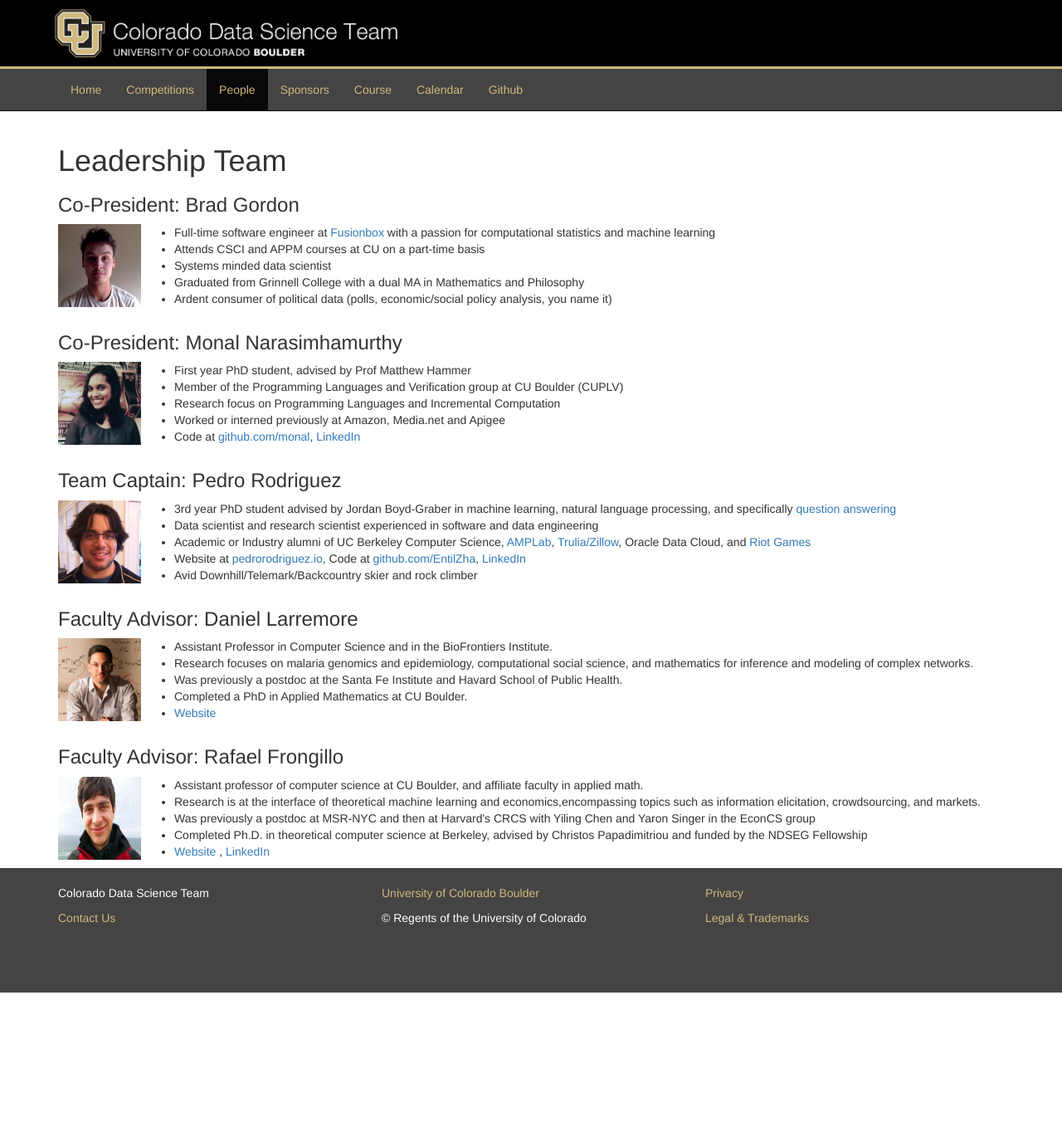
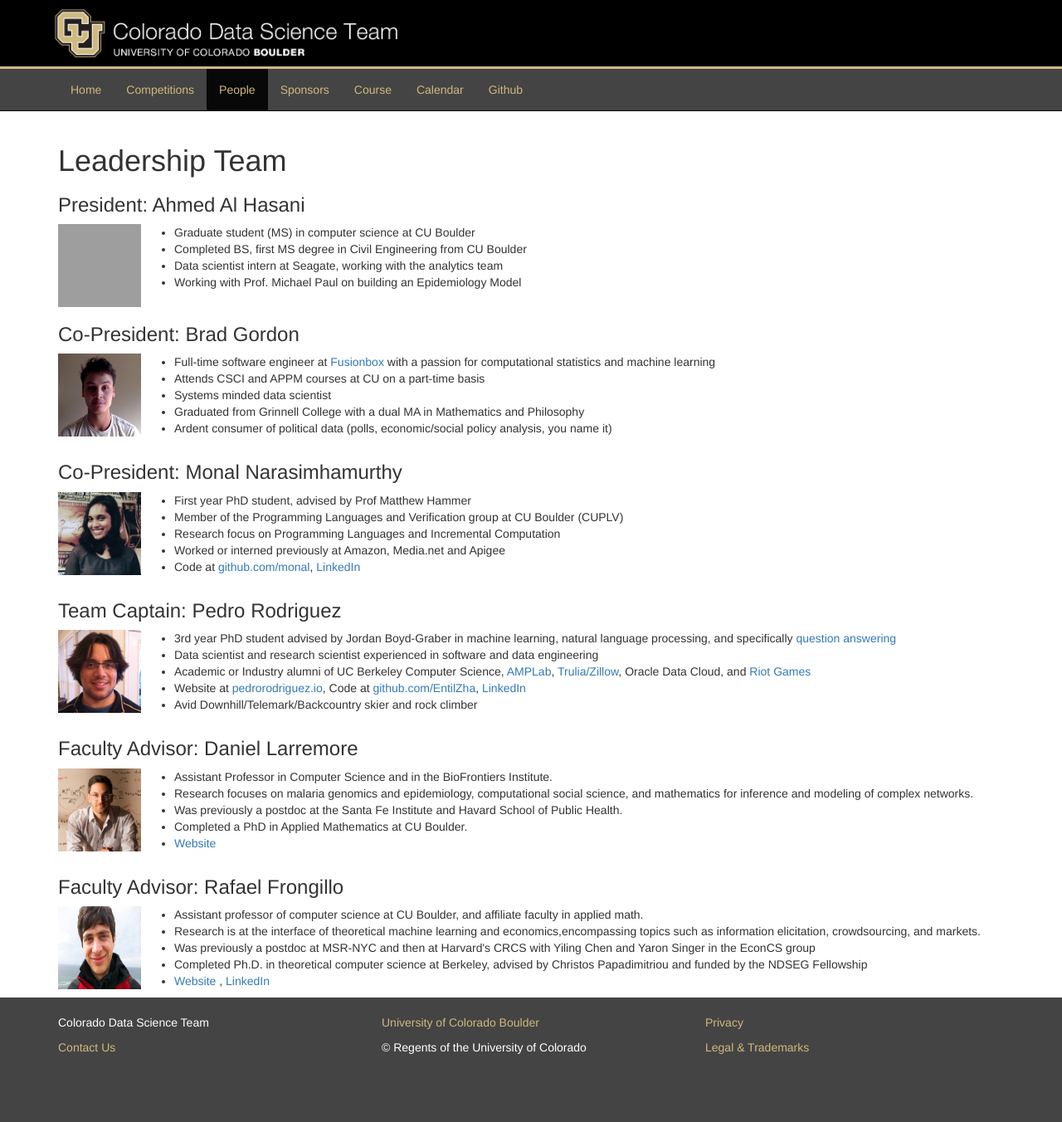
Before and after one commit to CoDataScience/codatascience.github.io, a Jekyll site: the page built from about.md, in a window 1280 px wide. Shown: the whole page at 83% size. Built offline with Jekyll 4.4.1, drawn with Linux system fonts in a browser that asks for light colours; before the commit the page ends 1196 px from its top, so only the background shows below that; grey boxes are pictures that could not be loaded.

Commit message:
Add Ahmed to the About page

```diff
--- a/about.md
+++ b/about.md
@@ -3,6 +3,23 @@
 title: Leadership Team
 permalink: /about/
 ---
+### President: Ahmed Al Hasani
+<div>
+<div class="pull-left">
+<img alt="Ahmed Al Hasani" src="/images/ahmed.jpg" style="height:100px;width:100px">
+</div>
+<div class="pull-left">
+
+<ul>
+<li> Graduate student (MS) in computer science at CU Boulder </li>
+<li> Completed BS, first MS degree in Civil Engineering from CU Boulder </li>
+<li> Data scientist intern at Seagate, working with the analytics team </li>
+<li> Working with Prof. Michael Paul on building an Epidemiology Model </li>
+</ul>
+
+</div>
+<div class="clearfix"></div>
+</div>
 
 ### Co-President: Brad Gordon
 
```
Also changed, not shown: 1 other file.
